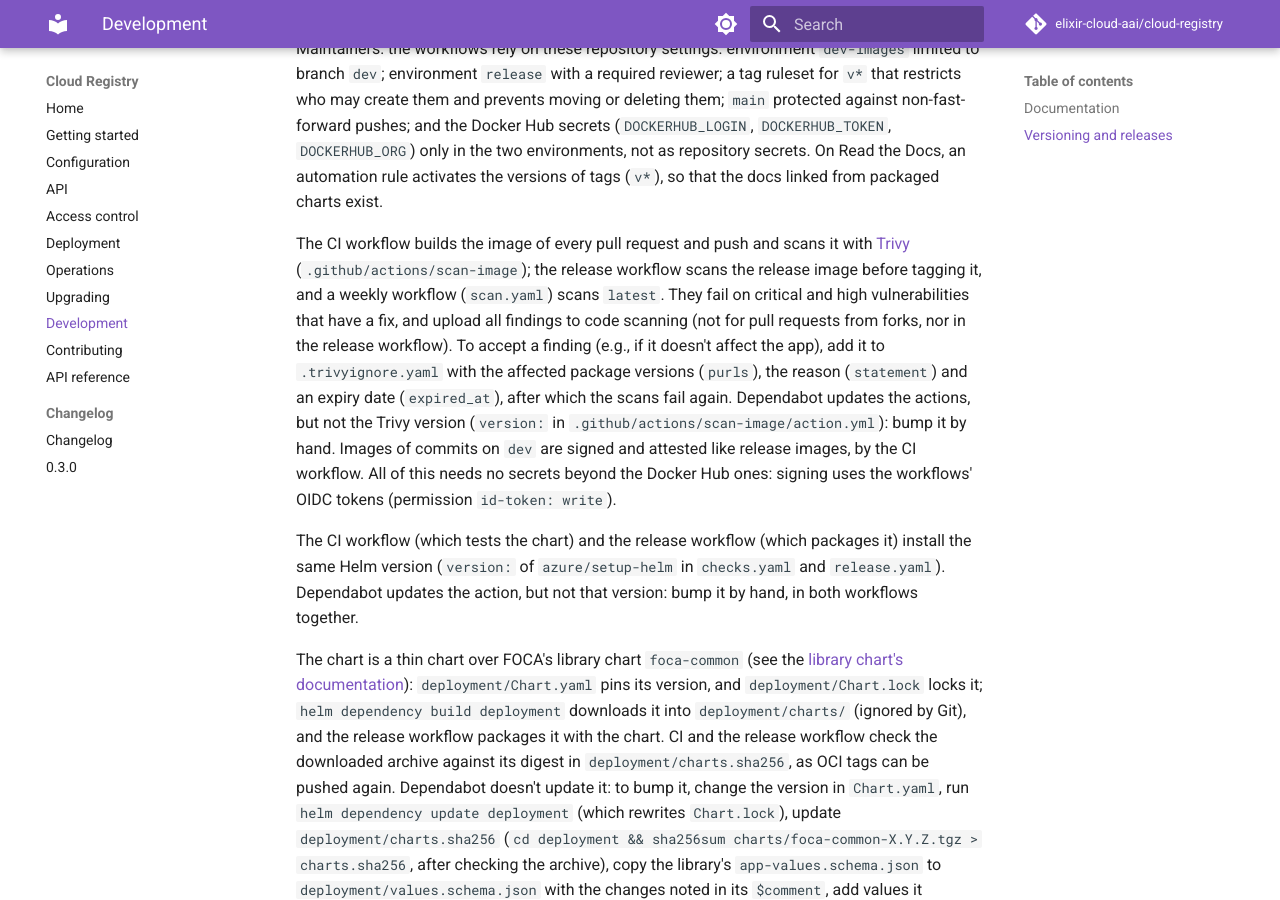
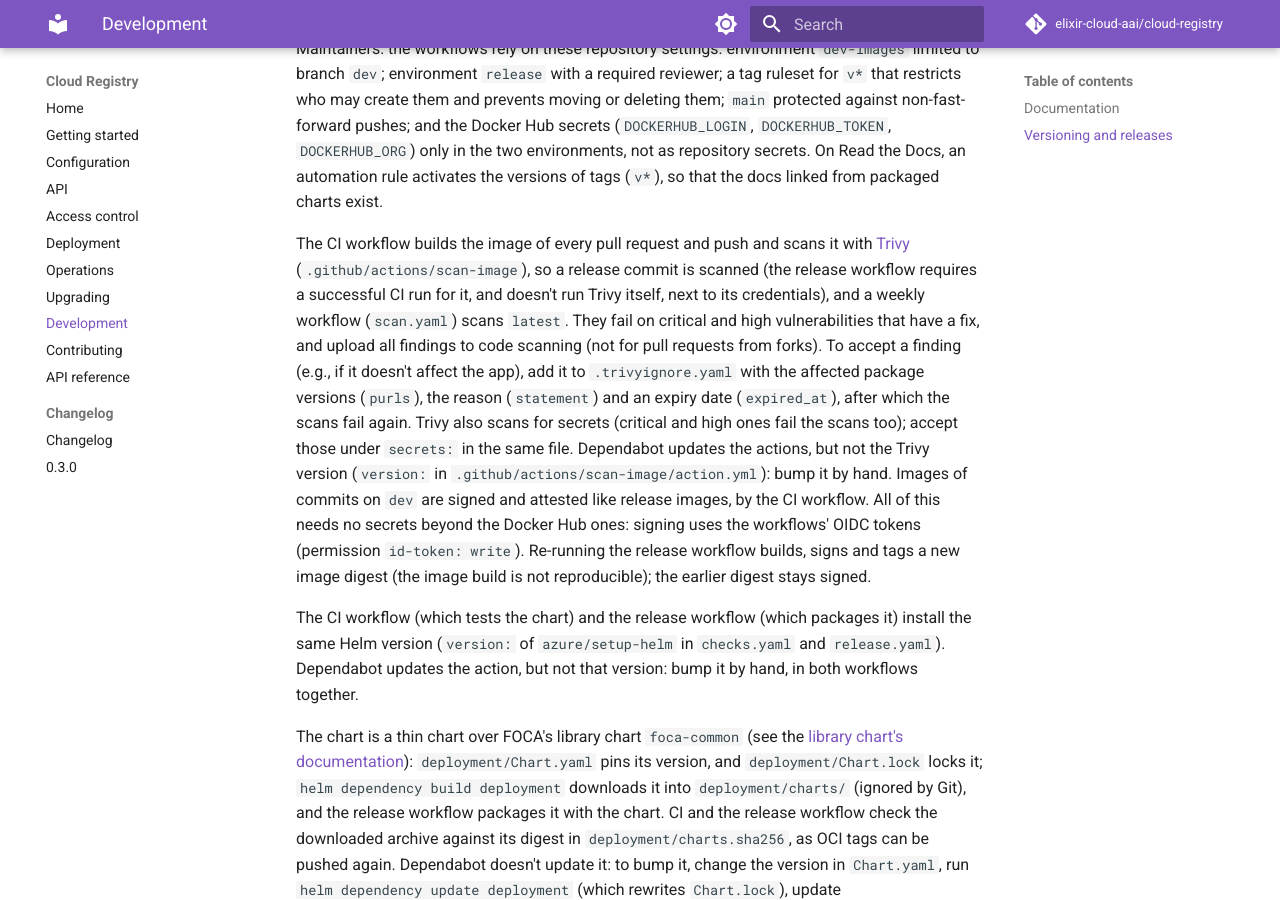
Before and after one commit to elixir-cloud-aai/cloud-registry, an MkDocs documentation site: the page built from docs/development.md, in a window 1280 px wide and 900 px high, scrolled down 2946 px. Built offline with MkDocs 1.6.1 and Material for MkDocs 9.7.7, drawn with Linux system fonts in a browser that asks for light colours; comment, search, counter and statistics services are not loaded; some of the changed text lies outside the part shown.

Commit message:
ci: keep Trivy out of the release job
The release job holds the Docker Hub credentials, a contents: write
token and the release signing identity; Trivy resolves its binary from
a mutable release tag at run time, so don't run it there. The release
commit's image is already scanned by CI, whose success the release
requires. Also document cosign 3 for verification, the identity of dev
images, secret findings, re-runs of the release and why the ignore
entries can't be limited by path.

Refs: #172

Co-Authored-By: Claude Opus 5.5 <noreply@anthropic.com>

````diff
--- a/.trivyignore.yaml
+++ b/.trivyignore.yaml
@@ -16,7 +16,10 @@ vulnerabilities:
   # Copies vendored by pip (listed in its SBOM, `pip-*.dist-info/sboms/`) of
   # the base image (Python's), used only when pip runs (to install the app's
   # dependencies at build time), not by the app; the installed packages are
-  # separate. The latest pip (26.2.2) still vendors these versions
+  # separate (urllib3 2.8.0 on 2026-10-22). pip 26.2.2, the latest release on
+  # 2026-10-22, still vendors these versions. Trivy reports the vendored
+  # copies without a path, so the entries can't be limited with `paths`; they
+  # would also hide these versions if installed normally
   - id: CVE-2025-47273
     purls: ["pkg:pypi/setuptools@70.3.0"]
     statement: Vendored by pip, not used by the app (path traversal in PackageIndex, which pip doesn't use)
--- a/docs/development.md
+++ b/docs/development.md
@@ -168,19 +168,24 @@ On Read the Docs, an automation rule activates the versions of tags (`v*`),
 so that the docs linked from packaged charts exist.
 
 The CI workflow builds the image of every pull request and push and scans
-it with [Trivy](https://trivy.dev/) (`.github/actions/scan-image`); the
-release workflow scans the release image before tagging it, and a weekly
-workflow (`scan.yaml`) scans `latest`. They fail on critical and high
+it with [Trivy](https://trivy.dev/) (`.github/actions/scan-image`), so a
+release commit is scanned (the release workflow requires a successful CI
+run for it, and doesn't run Trivy itself, next to its credentials), and a
+weekly workflow (`scan.yaml`) scans `latest`. They fail on critical and high
 vulnerabilities that have a fix, and upload all findings to code scanning
-(not for pull requests from forks, nor in the release workflow). To accept
+(not for pull requests from forks). To accept
 a finding (e.g., if it doesn't affect the app), add it to `.trivyignore.yaml`
 with the affected package versions (`purls`), the reason (`statement`) and an
-expiry date (`expired_at`), after which the scans fail again. Dependabot
+expiry date (`expired_at`), after which the scans fail again. Trivy also
+scans for secrets (critical and high ones fail the scans too); accept those
+under `secrets:` in the same file. Dependabot
 updates the actions, but not the Trivy version (`version:` in
 `.github/actions/scan-image/action.yml`): bump it by hand. Images of
 commits on `dev` are signed and attested like release images, by the CI
 workflow. All of this needs no secrets beyond the Docker Hub ones: signing
-uses the workflows' OIDC tokens (permission `id-token: write`).
+uses the workflows' OIDC tokens (permission `id-token: write`). Re-running
+the release workflow builds, signs and tags a new image digest (the image
+build is not reproducible); the earlier digest stays signed.
 
 The CI workflow (which tests the chart) and the release workflow (which
 packages it) install the same Helm version (`version:` of `azure/setup-helm`
--- a/docs/operations.md
+++ b/docs/operations.md
@@ -62,7 +62,8 @@ attestation](https://docs.github.com/en/actions/concepts/security/artifact-attes
 of their provenance, and a keyless [Sigstore](https://www.sigstore.dev/)
 signature. To check that an image was built by the release workflow, run
 (with the [GitHub CLI](https://cli.github.com/) or
-[cosign](https://docs.sigstore.dev/cosign/system_config/installation/)):
+[cosign](https://docs.sigstore.dev/cosign/system_config/installation/) 3 or
+later, which reads the signatures in the Sigstore bundle format):
 
 ```bash
 gh attestation verify oci://docker.io/elixircloud/cloud-registry:0.3.0 \
@@ -73,8 +74,13 @@ cosign verify docker.io/elixircloud/cloud-registry:0.3.0 \
     --certificate-identity https://github.com/elixir-cloud-aai/cloud-registry/.github/workflows/release.yaml@refs/tags/v0.3.0
 ```
 
-Images of commits on `dev` (`dev`, `sha-<commit>`) are signed by the CI
-workflow instead (`checks.yaml@refs/heads/dev`). To show an image's SBOM or
+Replace `0.3.0` with the version to verify. Images of commits on `dev`
+(`dev`, `sha-<commit>`) are signed and attested by the CI workflow instead:
+use `--signer-workflow
+elixir-cloud-aai/cloud-registry/.github/workflows/checks.yaml` and
+`--certificate-identity
+https://github.com/elixir-cloud-aai/cloud-registry/.github/workflows/checks.yaml@refs/heads/dev`.
+To show an image's SBOM or
 provenance, run:
 
 ```bash
@@ -101,7 +107,7 @@ cosign verify-blob cloud-registry-0.3.0.tgz \
 ```
 
 Images are scanned for known vulnerabilities with
-[Trivy](https://trivy.dev/) in CI and again before a release image is
-tagged (both fail on fixable critical and high vulnerabilities), and the
-`latest` image weekly; the maintainers see the results in the repository's
+[Trivy](https://trivy.dev/) in CI, for every pull request and commit
+(including the release commits; CI fails on fixable critical and high
+vulnerabilities), and the `latest` image weekly; the maintainers see the results in the repository's
 code scanning alerts.
````
Also changed, not shown: other parts of docs/development.md (+2 -2 lines), docs/releases/0.3.0.md (+2 -2 lines), 3 other files.
